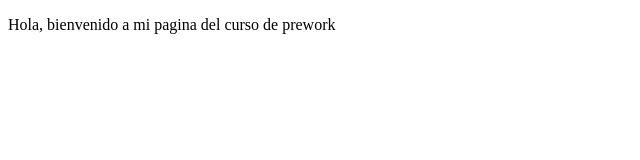
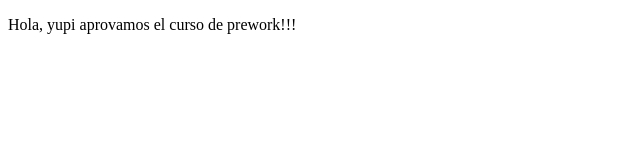
Before and after one commit to crhmezas/proyectoDemoCursoPrework, a plain HTML site: page index.html in a window 1280 px wide. Shown: the full height of the page, 0-640 px from the left. Drawn offline with Linux system fonts and the light colour scheme.

Commit message:
Lo logregit commit

```diff
--- a/index.html
+++ b/index.html
@@ -7,6 +7,6 @@
     <title>Prework</title>
 </head>
 <body>
-    <p>Hola, bienvenido a mi pagina del curso de prework</p>
+    <p>Hola, yupi aprovamos el curso de prework!!!</p>
 </body>
 </html>
```
